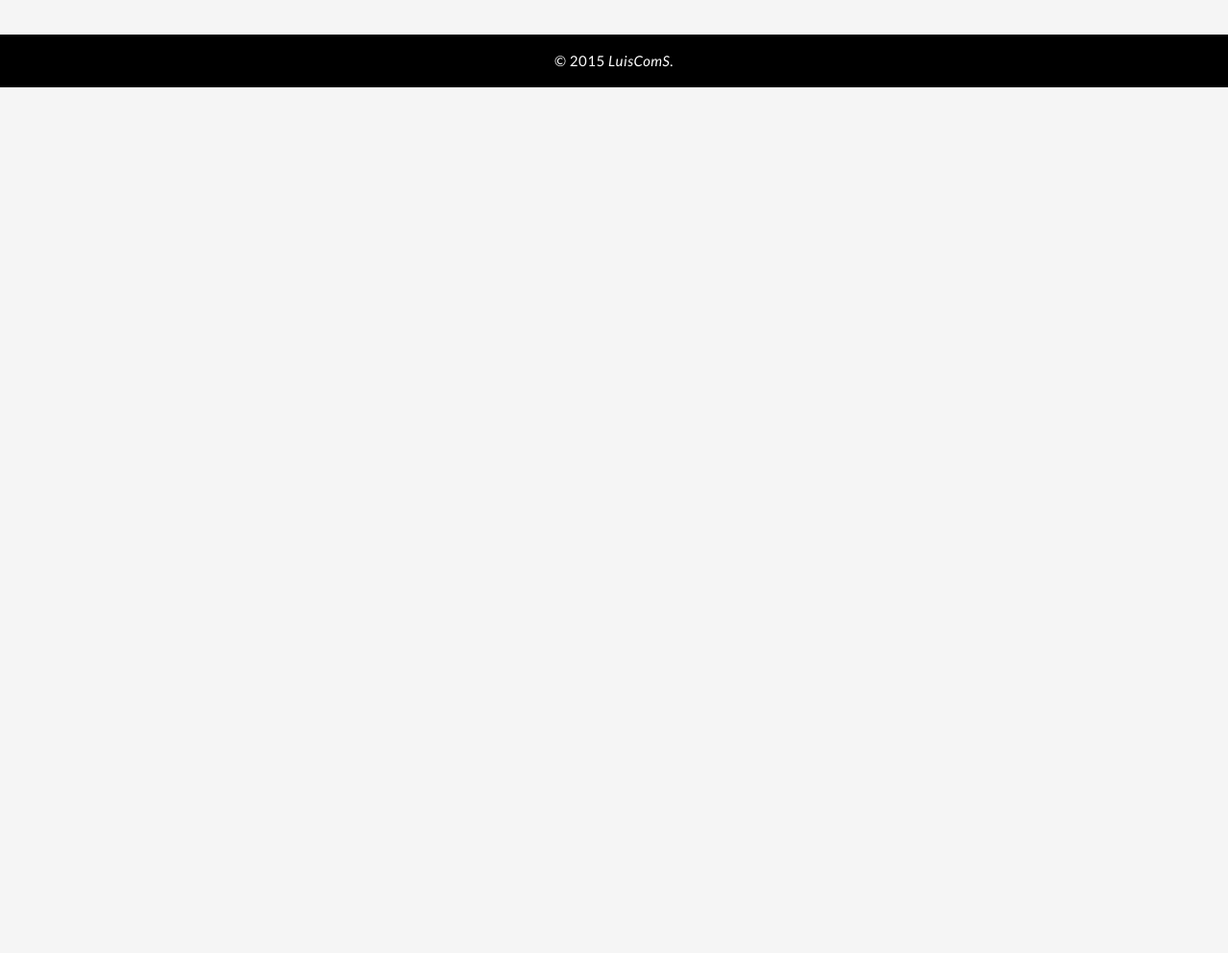
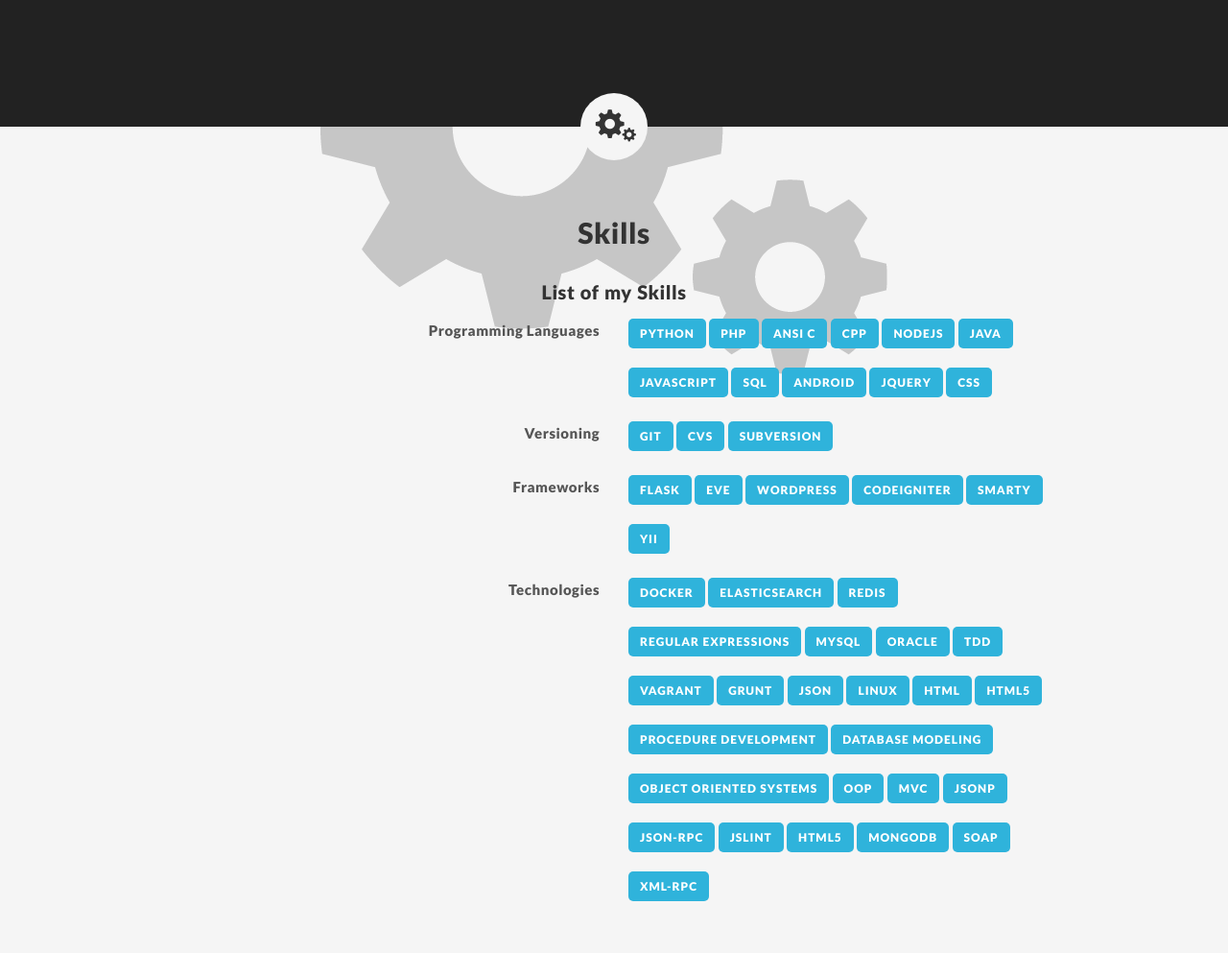
Before and after one commit to luiscoms/portfolio-template, a website: page site/index.html in a window 1280 px wide. Shown: the part 3590-4583 px from the top of the page at 96% size. Before the commit the page ends 3681 px from the top, so only its background shows below. Drawn offline with Linux system fonts and the light colour scheme.

Commit message:
Update information

```diff
--- a/site/index.html
+++ b/site/index.html
@@ -70,6 +70,7 @@
             <li><a href="#personalinfo"><span class="glyphicons nameplate"><i></i></span>Personal Information</a></li>
             <li><a href="#education"><span class="glyphicons certificate"><i></i></span>Education</a></li>
             <li><a href="#employment"><span class="glyphicons share_alt"><i></i></span>Employment</a></li>
+            <li><a href="#skills"><span class="glyphicons cogwheels"><i></i></span>Skills</a></li>
             <li><a href="#social"><span class="glyphicons heart"><i></i></span>Social Media</a></li>
         </ul>
     </div>
@@ -170,7 +171,19 @@
                     <h2>Employment</h2>
                     <p class="intro">Here you know my work experience.</p>
 
-                    <div class="date-detail">from 2011 to present day</div>
+                    <div class="date-detail">from 2016 to present day</div>
+                    <div class="position">
+                        <h3>Grupo RBS</h3>
+                        <h4>Backend Developer</h4>
+                        <p>Development of news content's delivery platform to Android and IOS applications, for an audience greater than 10.000 subscribers.<br/>
+I worked in teams using agile principles, at two-week sprints.<br/>
+Implemented quality in workflows with git flow.</p>
+                        <div class="more">
+                            <a class="btn" href="http://www.gruporbs.com.br/" target="_blank">Company website</a>
+                        </div>
+                    </div>
+
+                    <div class="date-detail">from 2011 to 2016</div>
                     <div class="position">
                         <h3>Absoluta.net</h3>
                         <h4>Tech Lead Programmer</h4>
@@ -187,6 +200,8 @@
                     <div class="position">
                         <h3>Monge Web+Design</h3>
                         <h4>Web Developer</h4>
+                        <p>Development of news sites and sistems using PHP and Java in the backend.<br/>
+In the frontend we have use Javascript end libraries like jQuery</p>
                         <div class="more">
                             <a class="btn" href="http://monge.com.br" target="_blank">Company website</a>
                         </div>
@@ -205,7 +220,84 @@
         </div><!-- /.container -->
     </div><!-- /#employment -->
 
-    <div id="social" class="cream-container parallax" data-speed="24" data-offsetY="-150">
+    <div id="skills" class="cream-container parallax" data-speed="16" data-offsetY="-150">
+        <div class="icon-container"><div><span class="glyphicons cogwheels"><i></i></span></div></div>
+        <div class="container wrap">
+            <div class="row">
+                <div class="col dimfull text-center skills">
+                    <h2>Skills</h2>
+                    <!-- <p class="intro">.</p> -->
+
+                    <h3>List of my Skills</h3>
+                    <dl class="row">
+                        <dt class="col dim1half text-right padright">Programming Languages</dt>
+                        <dd class="col dim1half text-left padleft">
+                            <span class="btn">Python</span>
+                            <span class="btn">PHP</span>
+                            <span class="btn">ANSI C</span>
+                            <span class="btn">CPP</span>
+                            <span class="btn">Nodejs</span>
+                            <span class="btn">Java</span>
+                            <span class="btn">JavaScript</span>
+                            <span class="btn">SQL</span>
+                            <span class="btn">Android</span>
+                            <span class="btn">JQuery</span>
+                            <span class="btn">CSS</span>
+                        </dd>
+
+                        <dt class="col dim1half text-right padright">Versioning</dt>
+                        <dd class="col dim1half text-left padleft">
+                            <span class="btn">Git</span>
+                            <span class="btn">CVS</span>
+                            <span class="btn">Subversion</span>
+                        </dd>
+
+                        <dt class="col dim1half text-right padright">Frameworks</dt>
+                        <dd class="col dim1half text-left padleft">
+                            <span class="btn">Flask</span>
+                            <span class="btn">Eve</span>
+                            <span class="btn">WordPress</span>
+                            <span class="btn">CodeIgniter</span>
+                            <span class="btn">Smarty</span>
+                            <span class="btn">Yii</span>
+                        </dd>
+
+                        <dt class="col dim1half text-right padright">Technologies</dt>
+                        <dd class="col dim1half text-left padleft">
+                            <span class="btn">Docker</span>
+                            <span class="btn">ElasticSearch</span>
+                            <span class="btn">Redis</span>
+                            <span class="btn">Regular Expressions</span>
+                            <span class="btn">MySQL</span>
+                            <span class="btn">Oracle</span>
+                            <span class="btn">TDD</span>
+                            <span class="btn">Vagrant</span>
+                            <span class="btn">Grunt</span>
+                            <span class="btn">JSON</span>
+                            <span class="btn">Linux</span>
+                            <span class="btn">HTML</span>
+                            <span class="btn">HTML5</span>
+                            <span class="btn">Procedure Development</span>
+                            <span class="btn">Database Modeling</span>
+                            <span class="btn">Object Oriented Systems</span>
+                            <span class="btn">OOP</span>
+                            <span class="btn">MVC</span>
+                            <span class="btn">JSONP</span>
+                            <span class="btn">JSON-RPC</span>
+                            <span class="btn">JSLint</span>
+                            <span class="btn">HTML5</span>
+                            <span class="btn">MongoDB</span>
+                            <span class="btn">SOAP</span>
+                            <span class="btn">XML-RPC</span>
+                        </dd>
+
+                    </dl>
+                </div><!-- /.col -->
+            </div><!-- /.row  -->
+        </div><!-- /.container -->
+    </div><!-- /#skills -->
+
+    <div id="social" class="coffee-container parallax" data-speed="24" data-offsetY="-150">
         <div class="icon-container"><div><span class="glyphicons heart"><i></i></span></div></div>
         <div class="container wrap">
             <div class="row">
```
